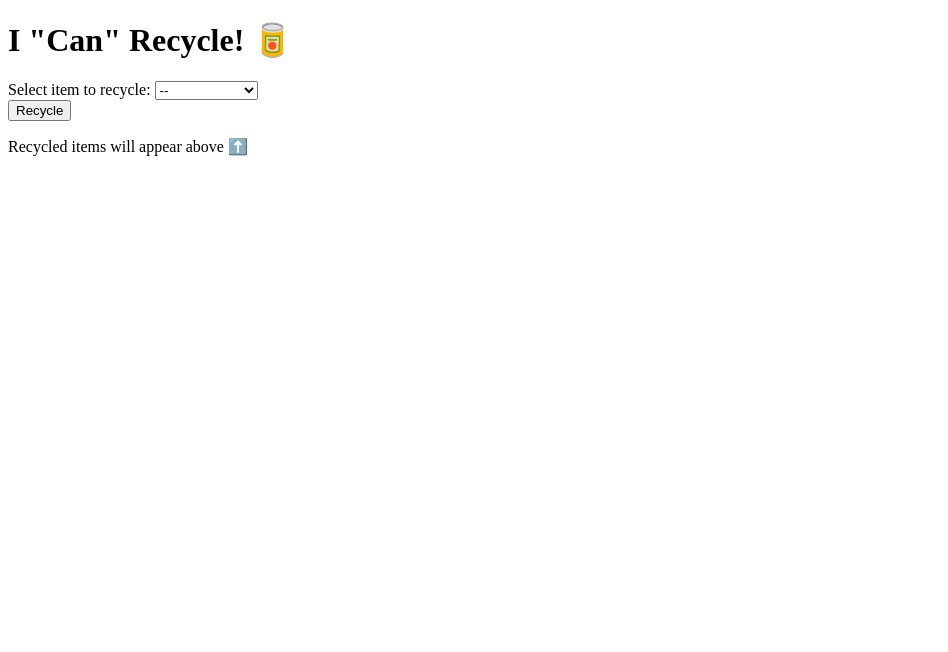
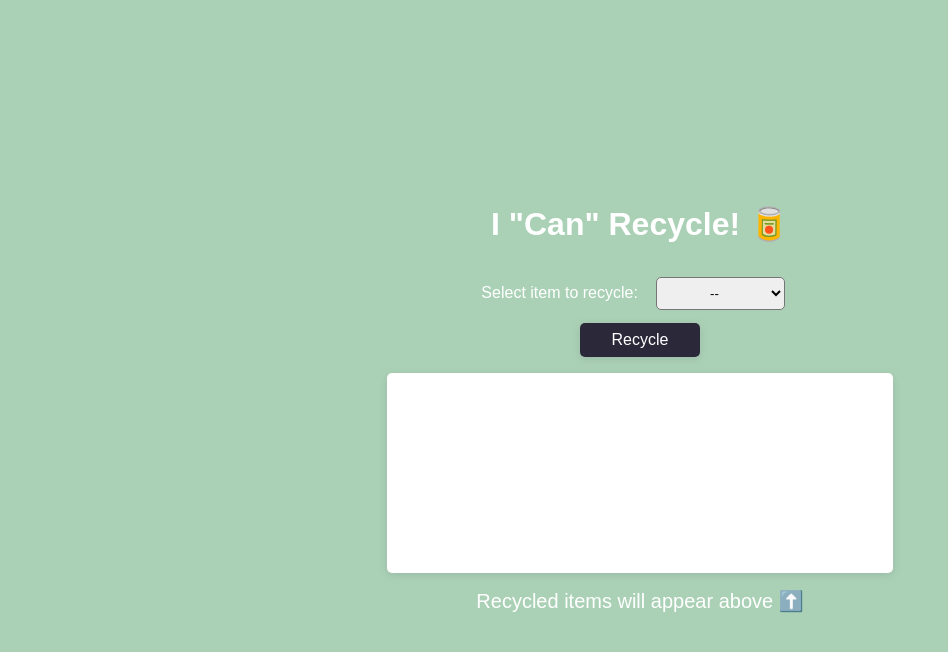
Before and after one commit to mariaalouisaa/scrimba-recycle-button-challenge-, a plain HTML site: page index.html in a window 1280 px wide. Shown: the whole page, without its empty margins (0-948 px from the left). Drawn offline with Linux system fonts and the light colour scheme.

Commit message:
Add CSS and link

```diff
--- a/index.html
+++ b/index.html
@@ -4,6 +4,7 @@
     <meta charset="UTF-8" />
     <meta http-equiv="X-UA-Compatible" content="IE=edge" />
     <meta name="viewport" content="width=device-width, initial-scale=1.0" />
+    <link rel="stylesheet" href="style.css" />
     <title>Document</title>
   </head>
   <body class="center">
--- /dev/null
+++ b/style.css
@@ -0,0 +1,83 @@
+:root {
+  --turquoise-green: #aad1b6ff;
+  --light-steel-blue: #b5caf9ff;
+  --yellow-green-crayola: #a7d878ff;
+  --violet-blue: #294dafff;
+  --raisin-black: #2b283aff;
+
+  --border-rad-5: 5px;
+  --font-family: "Karla", sans-serif;
+  --box-shadow: rgba(99, 99, 99, 0.2) 0px 2px 8px 0px;
+}
+
+.center {
+  display: flex;
+  justify-content: center;
+  align-items: center;
+  flex-direction: column;
+}
+
+body {
+  height: 100vh;
+  background-color: var(--turquoise-green);
+  font-family: var(--font-family);
+  color: white;
+}
+
+select {
+  padding: 0.5em 1em;
+  margin: 1em;
+  border-radius: var(--border-rad-5);
+  cursor: pointer;
+  font-family: inherit;
+  text-align: center;
+}
+
+.btn {
+  border: none;
+  border-radius: var(--border-rad-5);
+  box-shadow: var(--box-shadow);
+  font-size: 1rem;
+  font-family: inherit;
+  padding: 0.5em 1em;
+}
+
+.btn {
+  background-color: var(--raisin-black);
+  color: inherit;
+  cursor: pointer;
+  width: 120px;
+}
+
+.btn:hover,
+.btn:focus {
+  filter: brightness(1.95);
+}
+
+.btn:active {
+  transform: scale(0.96);
+}
+
+.recycle-bin {
+  height: 200px;
+  width: 40%;
+  background-color: white;
+  border-radius: var(--border-rad-5);
+  box-shadow: var(--box-shadow);
+  margin: 1em;
+}
+
+p {
+  font-size: 1.25rem;
+  margin-top: 0;
+}
+
+ul {
+  display: flex;
+  flex-wrap: wrap;
+  list-style-type: none;
+  font-size: 2.5em;
+  margin: auto;
+  max-height: 90%;
+  overflow-y: scroll;
+}
```
